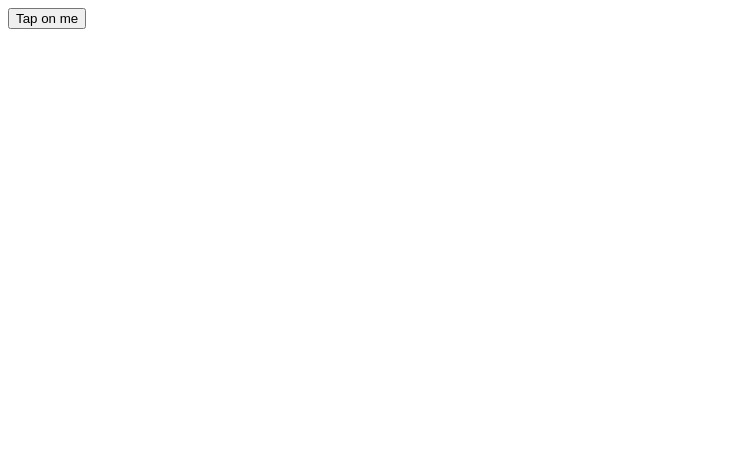
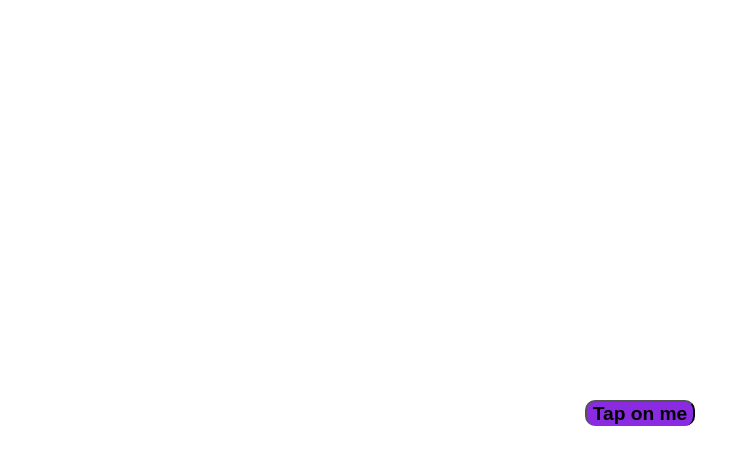
Before and after one commit to Ambikeshishere/Flirt-with-gf, a plain HTML site: page index.html in a window 1280 px wide. Shown: the whole page, without its empty margins (0-750 px from the left). Drawn offline with Linux system fonts and the light colour scheme.

Commit message:
New Update

```diff
--- /dev/null
+++ b/Style.css
@@ -0,0 +1,15 @@
+
+
+.button {
+    text-align: center;
+    margin: 50vh;
+
+}
+
+.button button{
+    font-size: larger;
+    font-weight: bolder;
+    background-color: blueviolet;
+    border-radius: 10px;
+    border-bottom: 10px;
+}
--- a/index.html
+++ b/index.html
@@ -4,6 +4,8 @@
     <meta charset="UTF-8">
     <meta name="viewport" content="width=device-width, initial-scale=1.0">
     <title>Document</title>
+
+    <link rel="stylesheet" href="Style.css" class="css">
     <script>
         let a ='This is me';
         console.log(a);
@@ -17,8 +19,10 @@
 </head>
 <body>
 
+    <div class="button">
+        <button>Tap on me</button>
+    </div>
 
-    <button>Tap on me</button>
     <p>
 
 
```
